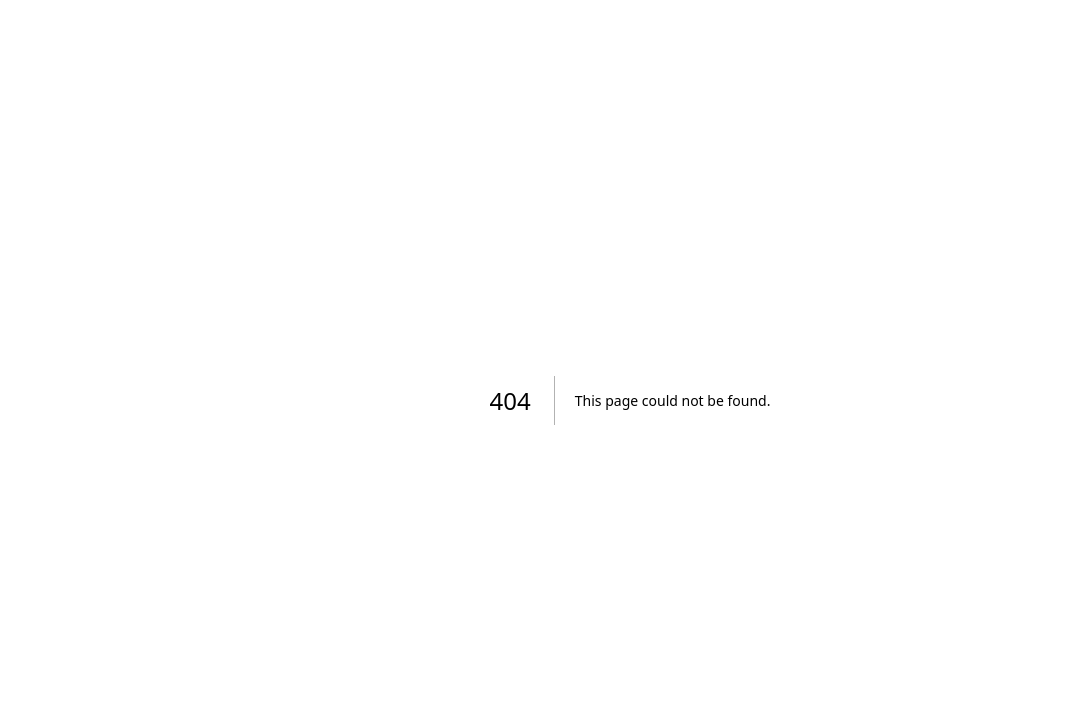
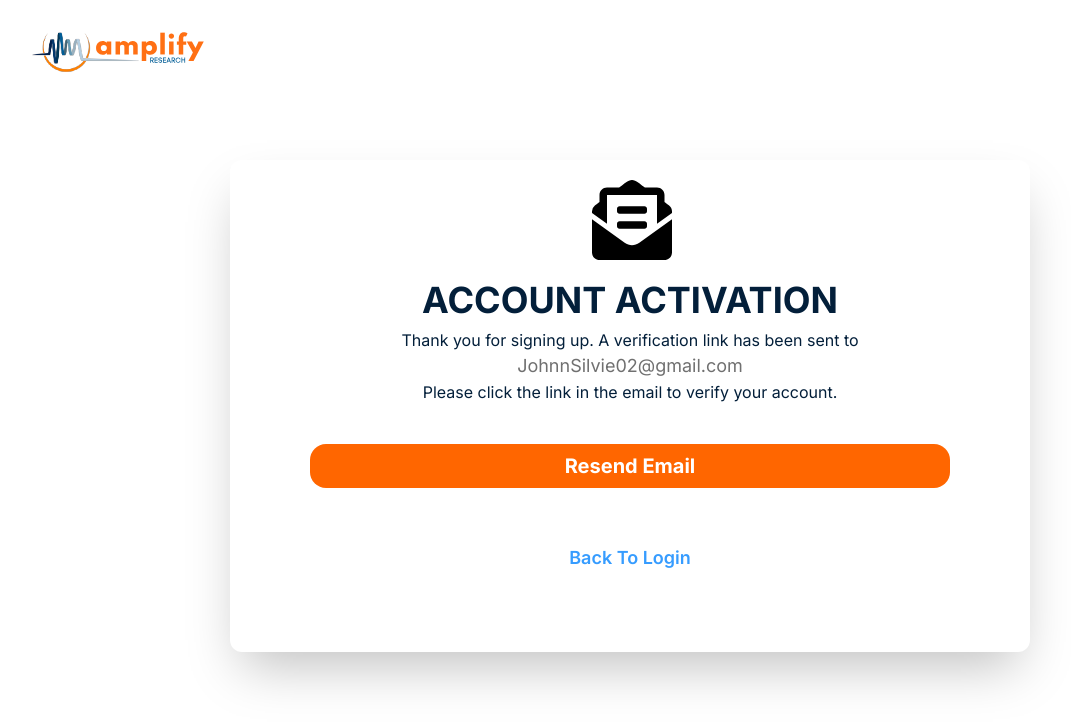
Before and after one commit to enayetsyl/AmplifyMeetingFE, a Next.js app: page /AccountActivation in a window 1280 px wide. Before the commit this address had no page. Shown: the top 726 px of the page, without its empty margins (10-1081 px from the left). Built offline with nearby package versions, Linux system fonts and the light colour scheme.

Commit message:
logo, account activation page done

```diff
--- /dev/null
+++ b/src/app/(auth)/AccountActivation/page.jsx
@@ -0,0 +1,15 @@
+import AccountActivationUI from '@/components/authComponent/AccountActivationUI'
+import Logo from '@/components/shared/Logo'
+import React from 'react'
+
+const AccountActivation = () => {
+  return (
+    <div>
+      <div className='flex justify-center items-center pt-5 lg:hidden'>  <Logo/></div>
+      <div className='pt-5 pl-10 lg:block hidden'>  <Logo/></div>
+        <AccountActivationUI/>
+    </div>
+  )
+}
+
+export default AccountActivation
--- a/src/app/page.jsx
+++ b/src/app/page.jsx
@@ -1,12 +1,13 @@
 import Button from "@/components/shared/button";
 import accountActivation from "@/components/authComponent/AccountActivation";
 import { FaUserEdit, FaKey, FaTrashAlt, FaBell } from 'react-icons/fa';
-import Abd from "@/components/authComponent/Abd";
 import AccountActivation from "@/components/authComponent/AccountActivation";
+import Logo from "@/components/shared/Logo";
 
 export default function Home() {
   return (
    <main>
+
     <AccountActivation/>
   <div className="p-4 space-y-4">
 
--- a/src/components/authComponent/AccountActivation.jsx
+++ b/src/components/authComponent/AccountActivation.jsx
@@ -1,42 +1,23 @@
 import React from 'react';
-import { FaEnvelopeOpenText } from 'react-icons/fa';
-import HeadingH1 from '../shared/HeadingH1';
-import ParagraphBlue2 from '../shared/ParagraphBlue2';
-import Button from '../shared/button';
-import BackToLogin from '../shared/BackToLogin';
+
 import HorizontalBackground from '../shared/HorizontalBackground';
+import AccountActivationUI from './AccountActivationUI';
 const AccountActivation = () => {
   return (
-    <HorizontalBackground>
-      <div className="py-20">
-        <div className="max-w-[800px] mx-auto shadow-2xl px-10 lg:px-20 bg-white rounded-xl">
-          {/* icon div */}
-          <div className="flex justify-center items-center py-5">
-            ⁡⁢⁣⁢ {/* 𝗧𝗼𝗱𝗼- 𝗻𝗲𝗲𝗱 𝘁𝗼 𝗰𝗵𝗮𝗻𝗴𝗲 it */}⁡
-            <FaEnvelopeOpenText className="h-20 w-20 " />
-          </div>
-          {/* text div */}
-          <div className="px-3">
-            <HeadingH1 children="Account Activation" />
-            <ParagraphBlue2 children="Thank you for signing up. A verification link has been sent to" />
-            <p className="text-custom-gray-3  text-lg text-center">
-              JohnnSilvie02@gmail.com
-            </p>
-            <ParagraphBlue2 children="Please click the link in the email to verify your account. " />
-          </div>
-          <div className="pt-10 ">
-            <Button
-              children="Resend Email"
-              variant="primary"
-              className="py-2 rounded-2xl w-full font-bold text-xl"
-            />
-          </div>
-          <div className="pt-14 pb-20">
-            <BackToLogin />
-          </div>
-        </div>
-      </div>
-    </HorizontalBackground>
+   <div>
+    {/*  For large screen */}
+   <div className='hidden lg:block'>
+<HorizontalBackground>
+<AccountActivationUI/>
+   </HorizontalBackground>
+   </div>
+   {/* // For small screen */}
+   <div className='lg:hidden'>
+
+   <AccountActivationUI/>
+
+   </div>
+   </div>
   );
 };
 
--- /dev/null
+++ b/src/components/authComponent/AccountActivationUI.jsx
@@ -0,0 +1,41 @@
+import React from 'react'
+import HeadingH1 from '../shared/headingH1'
+import ParagraphBlue2 from '../shared/ParagraphBlue2'
+import Button from '../shared/button'
+import BackToLogin from '../shared/BackToLogin'
+import { FaEnvelopeOpenText } from 'react-icons/fa'
+
+const AccountActivationUI = () => {
+  return (
+    <div className="py-20">
+       <div className="max-w-[800px] mx-auto shadow-2xl px-10 lg:px-20 bg-white rounded-xl">
+         {/* icon div */}
+         <div className="flex justify-center items-center py-5">
+           ⁡⁢⁣⁢ {/* 𝗧𝗼𝗱𝗼- 𝗻𝗲𝗲𝗱 𝘁𝗼 𝗰𝗵𝗮𝗻𝗴𝗲 it */}⁡
+           <FaEnvelopeOpenText className="h-20 w-20 " />
+         </div>
+         {/* text div */}
+         <div className="px-3">
+           <HeadingH1 children="Account Activation" />
+           <ParagraphBlue2 children="Thank you for signing up. A verification link has been sent to" />
+           <p className="text-custom-gray-3  text-lg text-center">
+             JohnnSilvie02@gmail.com
+           </p>
+           <ParagraphBlue2 children="Please click the link in the email to verify your account. " />
+         </div>
+         <div className="pt-10 ">
+           <Button
+             children="Resend Email"
+             variant="primary"
+             className="py-2 rounded-2xl w-full font-bold text-xl"
+           />
+         </div>
+         <div className="pt-14 pb-20">
+           <BackToLogin />
+         </div>
+       </div>
+     </div>
+  )
+}
+
+export default AccountActivationUI
--- a/src/components/shared/HorizontalBackground.jsx
+++ b/src/components/shared/HorizontalBackground.jsx
@@ -7,7 +7,7 @@ const HorizontalBackground = ({children}) => {
         <div className='flex-1 h-1/2 w-full bg-white'></div>
         <div className='flex-1 h-1/2 w-full bg-custom-gray-1'></div>
     </div>
-    <div className="top-1/2 left-1/2 -translate-x-1/2 -translate-y-1/2 absolute">{children}</div>
+    <div className="top-1/2 left-1/2 -translate-x-1/2 -translate-y-1/2 absolute ">{children}</div>
     </div>
   )
 }
--- /dev/null
+++ b/src/components/shared/Logo.jsx
@@ -0,0 +1,17 @@
+import Image from 'next/image'
+import logo from '../../../public/logo.svg'
+
+const Logo = () => {
+  return (
+    <div>
+        <Image
+        src={logo}
+        alt='logo'
+        height={60}
+        width={180}
+        />
+    </div>
+  )
+}
+
+export default Logo
```
Also changed, not shown: public/logo.svg (added).
